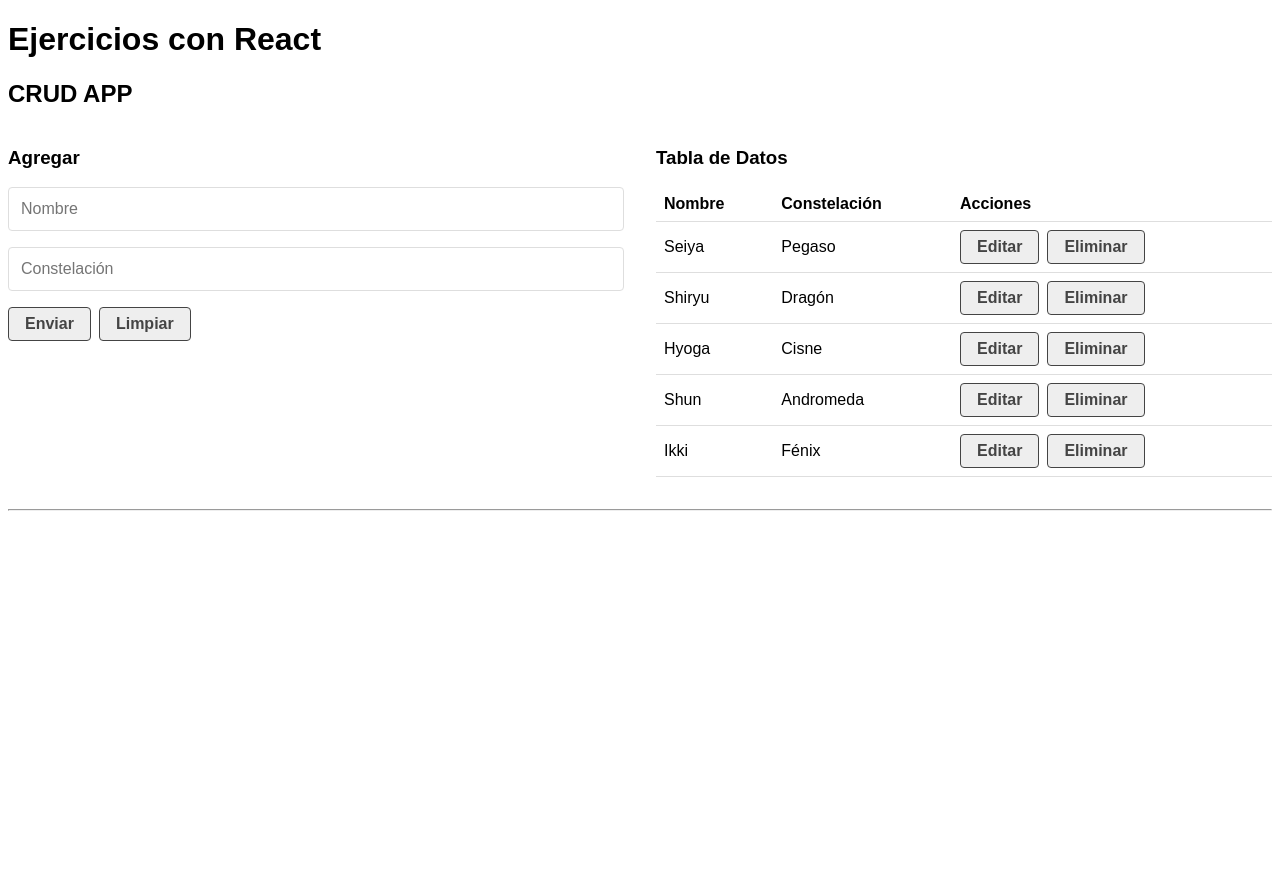
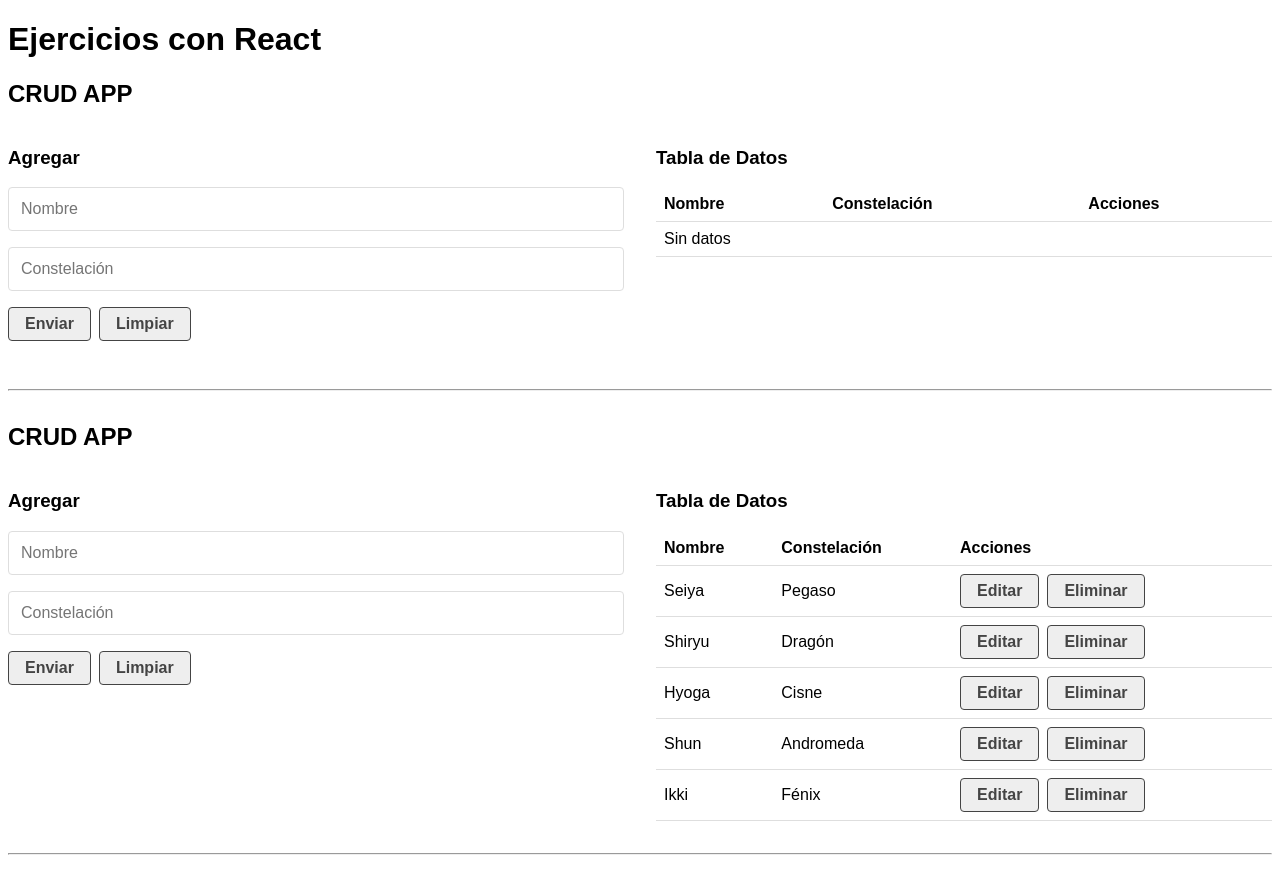
Before and after one commit to cbuiles/CRUD-Curso-React, a React (Create React App) app: page / in a window 1280 px wide. Before the commit the page ends 800 px from the top, so only its background shows below. Built offline with nearby package versions, Linux system fonts and the light colour scheme.

Commit message:
Clase 32 Crud API Creando una API con JSON Server

```diff
--- a/package.json
+++ b/package.json
@@ -15,7 +15,8 @@
     "start": "react-scripts start",
     "build": "react-scripts build",
     "test": "react-scripts test",
-    "eject": "react-scripts eject"
+    "eject": "react-scripts eject",
+    "fake-api": "json-server --watch src/api/db.json --port 5000"
   },
   "eslintConfig": {
     "extends": [
--- a/src/App.js
+++ b/src/App.js
@@ -1,10 +1,13 @@
 import React from "react";
 import CrudApp from "./components/CrudApp";
+import CrudApi from "./components/CrudApi";
 
 function App() {
   return (
     <>
       <h1>Ejercicios con React</h1>
+      <CrudApi />
+      <hr />
       <CrudApp />
       <hr />
     </>
--- /dev/null
+++ b/src/api/db.json
@@ -0,0 +1,29 @@
+{
+  "santos" : [
+    {
+    "id": 1,
+    "name": "Seiya",
+    "constellation": "Pegaso"
+  },
+  {
+    "id": 2,
+    "name": "Shiryu",
+    "constellation": "Dragón"
+  },
+  {
+    "id": 3,
+    "name": "Hyoga",
+    "constellation": "Cisne"
+  },
+  {
+    "id": 4,
+    "name": "Shun",
+    "constellation": "Andromeda"
+  },
+  {
+    "id": 5,
+    "name": "Ikki",
+    "constellation": "Fénix"
+  }
+  ]
+}
--- /dev/null
+++ b/src/components/CrudApi.js
@@ -0,0 +1,49 @@
+import React, { useState } from "react";
+import CrudForm from "./CrudForm";
+import CrudTable from "./CrudTable";
+
+const CrudApi = () => {
+  const [db, setDb] = useState([]);
+  const [dataToEdit, setDataToEdit] = useState(null);
+
+  const createData = (data) => {
+    data.id = Date.now();
+    console.log(data);
+    setDb([...db, data]);
+  };
+  const updateData = (data) => {
+    let newData = db.map((el) => (el.id === data.id ? data : el));
+    setDb(newData);
+  };
+  const deleteData = (id) => {
+    let isDelete = window.confirm(
+      `¿Estas seguro de eliminar el registro con el id '${id}'`
+    );
+
+    if (isDelete) {
+      let newData = db.filter((el) => el.id !== id);
+
+      setDb(newData);
+    }
+  };
+  return (
+    <div>
+      <h2>CRUD APP</h2>
+      <article className="grid-1-2">
+        <CrudForm
+          createData={createData}
+          updateData={updateData}
+          dataToEdit={dataToEdit}
+          setDataToEdit={setDataToEdit}
+        />
+        <CrudTable
+          data={db}
+          setDataToEdit={setDataToEdit}
+          deleteData={deleteData}
+        />
+      </article>
+    </div>
+  );
+};
+
+export default CrudApi;
```
